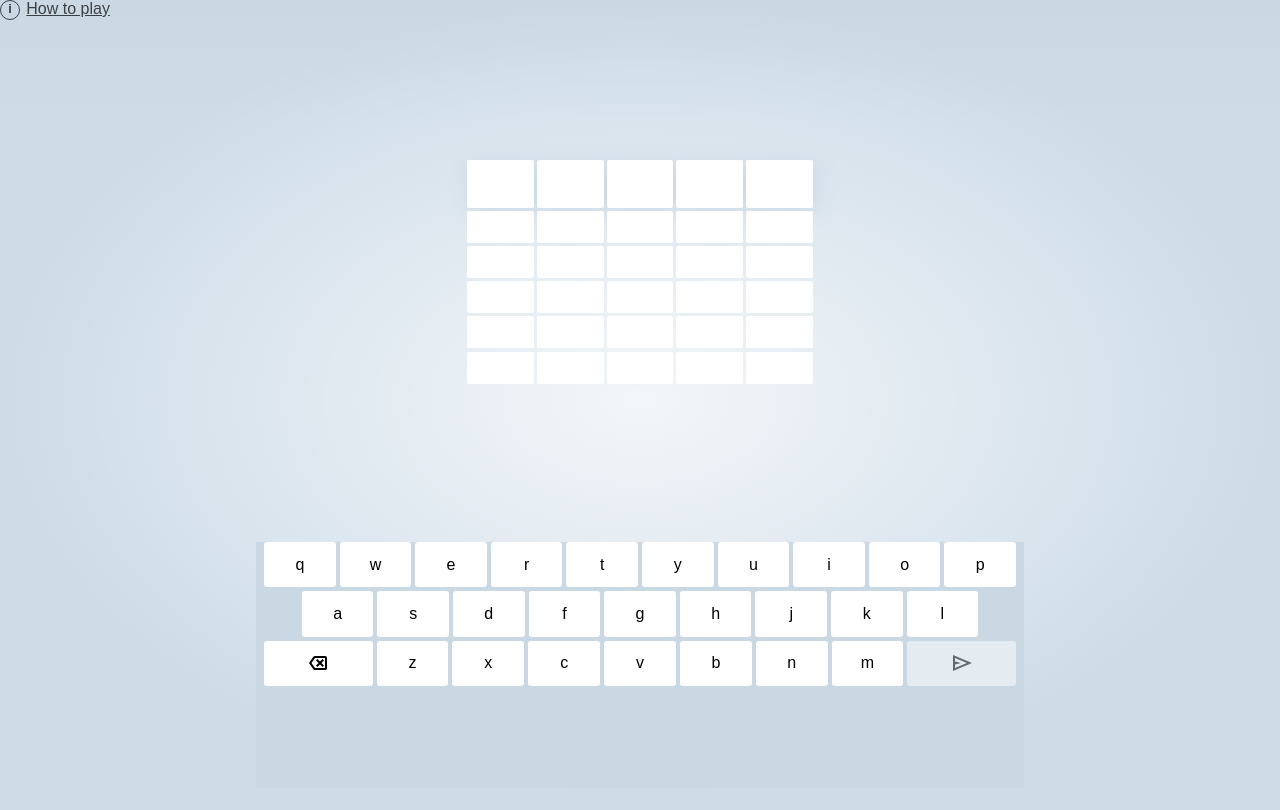
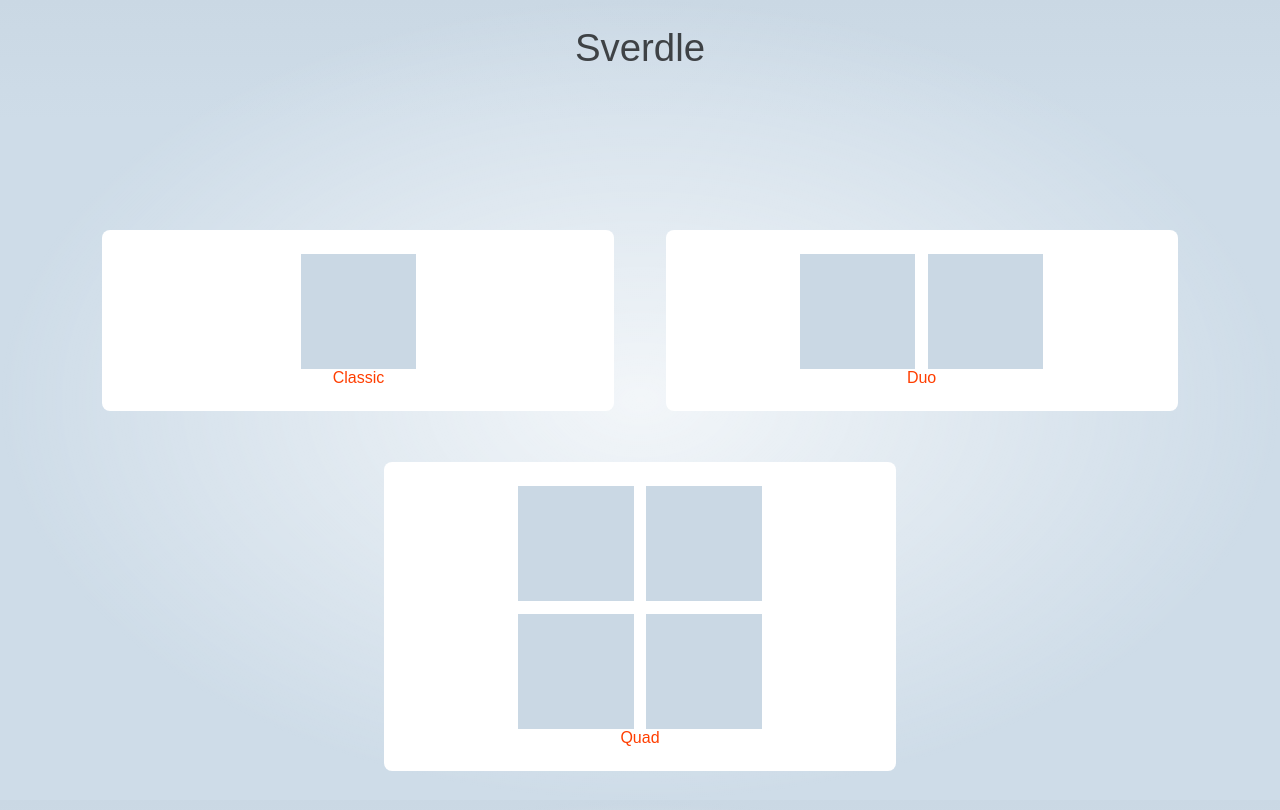
Before and after one commit to sstream17/word-game-2, a SvelteKit app in the folder game/: page / in a window 1280 px wide. Shown: the top 810 px of the page. Built offline with nearby package versions, Linux system fonts and the light colour scheme.

Commit message:
Adding landing page to choose game mode

```diff
--- a/game/src/routes/[[num]]/+layout.svelte
+++ b/game/src/routes/+layout.svelte
@@ -1,5 +1,5 @@
 <script>
-	import '../styles.css';
+	import './styles.css';
 </script>
 
 <div class="app">
--- /dev/null
+++ b/game/src/routes/+page.svelte
@@ -0,0 +1,59 @@
+<script lang="ts">
+	import { base } from '$app/paths';
+</script>
+
+<h1>Sverdle</h1>
+
+<div class="container">
+	{#snippet card({ title, number })}
+		<div class="card">
+			<div class="game-rep">
+				{#each { length: number } as _}
+					<div class="fake-game" />
+				{/each}
+			</div>
+			<span class="card-text">{title}</span>
+		</div>
+	{/snippet}
+	<a href={`${base}/1`}>{@render card({ title: 'Classic', number: 1 })}</a>
+	<a href={`${base}/2`}>{@render card({ title: 'Duo', number: 2 })}</a>
+	<a href={`${base}/4`}>{@render card({ title: 'Quad', number: 4 })}</a>
+</div>
+
+<style>
+	.container {
+		display: flex;
+		flex-direction: row;
+		flex-wrap: wrap;
+		justify-content: center;
+        align-items: center;
+		gap: 4vw;
+        margin: 20svh auto;
+	}
+
+	.card {
+		width: 40vw;
+        padding: 24px 0;
+		background: white;
+		border-radius: 8px;
+		display: flex;
+		flex-direction: column;
+		justify-content: space-around;
+		align-items: center;
+	}
+
+	.game-rep {
+		display: flex;
+		flex-direction: row;
+		flex-wrap: wrap;
+        justify-content: center;
+		gap: 1vw;
+        width: 50%;
+	}
+
+	.fake-game {
+		aspect-ratio: 1;
+		width: 45%;
+		background: var(--color-bg-0);
+	}
+</style>
```
Also changed, not shown: game/src/routes/[num]/+page.svelte (renamed from game/src/routes/[[num]]/+page.svelte), game/src/routes/[num]/+page.ts (renamed from game/src/routes/[[num]]/+page.ts).
